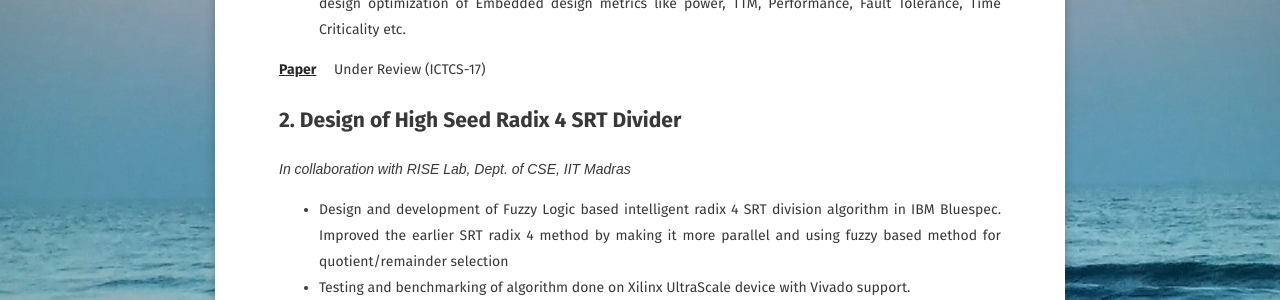
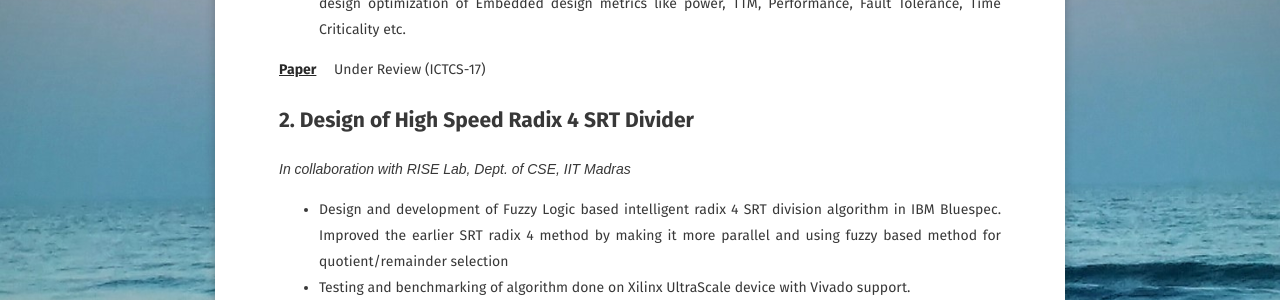
Before and after one commit to jontitalukdar/jontitalukdar.github.io_x, a Jekyll site: the page built from research.md, in a window 1280 px wide and 900 px high, scrolled down 1983 px. Shown: the part 153-453 px from the top of the window. Built offline with Jekyll 4.4.1, drawn with Linux system fonts in a browser that asks for light colours; some web fonts are replaced; comment, search, counter and statistics services are not loaded.

Commit message:
Update research.md

```diff
--- a/research.md
+++ b/research.md
@@ -53,7 +53,7 @@ feature: https://jontitalukdar.github.io/assets/img/res.jpg
 
 [**Paper**](https://drive.google.com/file/d/0ByGq26nUw_7FY1JRUGlPOWQ1dWtMcHdJcm1STFZqYVpFRk84/edit){:target="_blank"}&emsp; Under Review (ICTCS-17)
 
-## 2. Design of High Seed Radix 4 SRT Divider
+## 2. Design of High Speed Radix 4 SRT Divider
 *In collaboration with RISE Lab, Dept. of CSE, IIT Madras*
 * Design and development of Fuzzy Logic based intelligent radix 4 SRT division algorithm in IBM Bluespec. Improved the earlier SRT radix 4 method by making it more parallel and using fuzzy based method for quotient/remainder selection
 * Testing and benchmarking of algorithm done on Xilinx UltraScale device with Vivado support.
```
